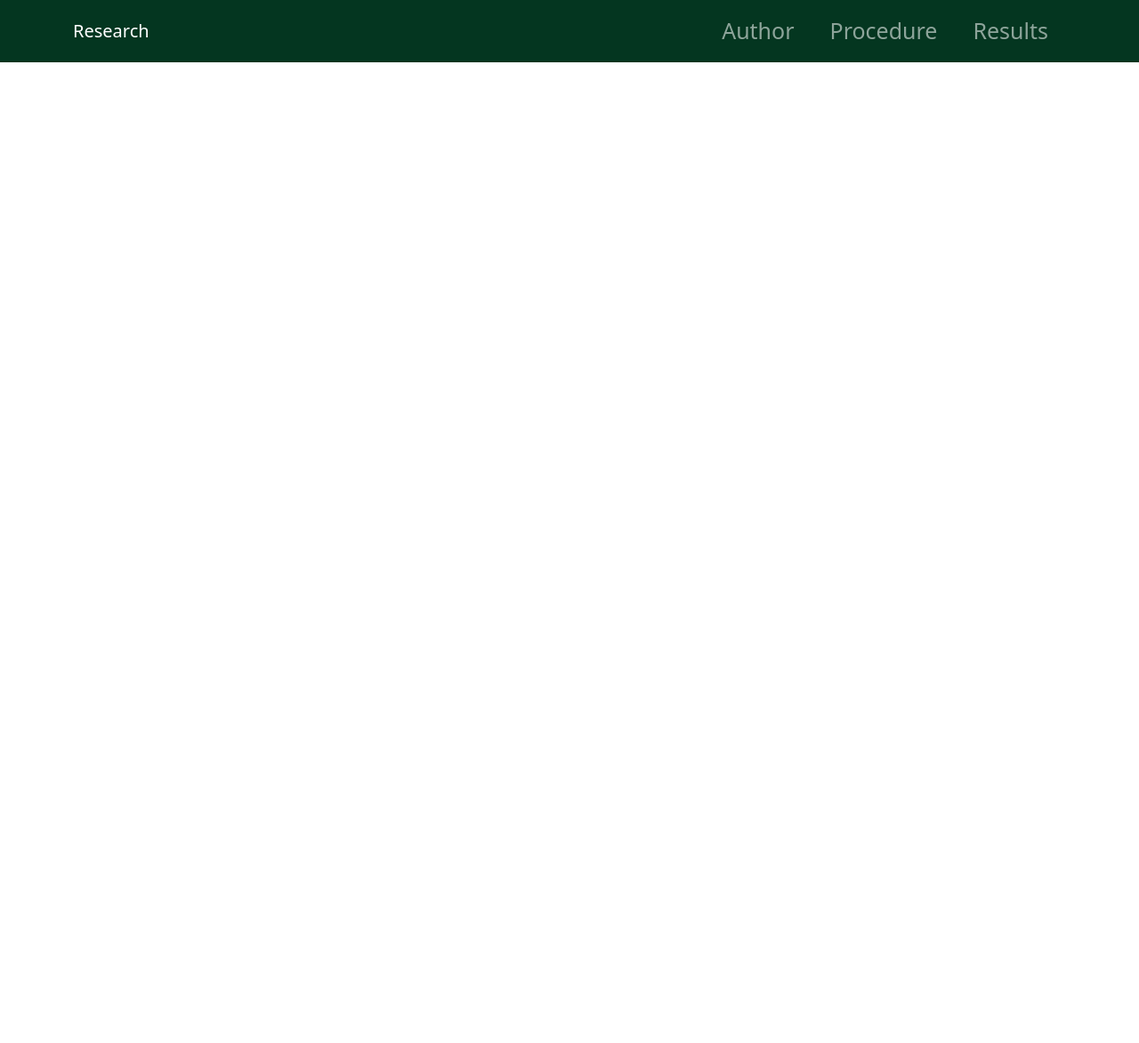
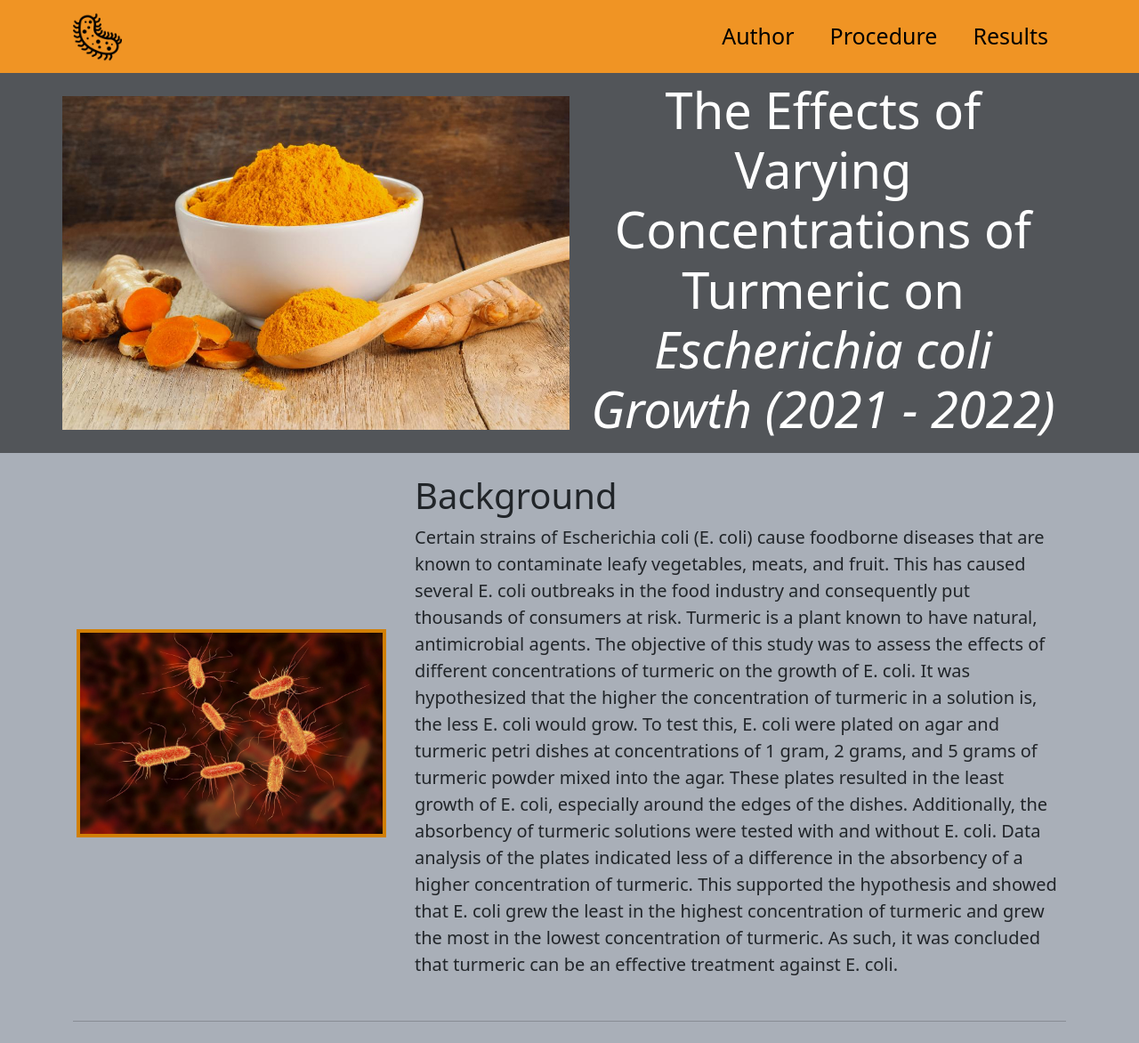
Before and after one commit to priyagokhale1/gokhaleSE2223, a plain HTML site: page lesson 1 bootstrap/index.html in a window 1280 px wide. Shown: the whole page at 89% size. Before the commit the page ends 800 px from the top, so only its background shows below. Drawn offline with nearby package versions, Linux system fonts and the light colour scheme.

Commit message:
images
images

```diff
--- a/lesson 1 bootstrap/index.html
+++ b/lesson 1 bootstrap/index.html
@@ -13,7 +13,9 @@
 <body>
     <nav class="navbar navbar-expand-lg navbar-dark nb-bg-color">
         <div class="container">
-            <a href="#" class="navbar-brand">Research</a>
+            <a href="#" class="navbar-brand">
+                <img src="./img/bacteria.png" height=55px width=55px id="bacteria" alt="BACTERIA" class="align-text-top">
+            </a>
 
             <!-- Hamburger Menu Button-->
             <button class="navbar-toggler" type="button" data-bs-toggle="collapse" data-bs-target="#navmenu">
@@ -41,15 +43,50 @@
     </nav>
 
     <!-- Showcase -->
-    <section class="showcase text-light p-2 text-center">
+    <section class="showcase test-light p-2 text-center" style="background-color:#525559">
         <div class="container">
             <div class="row">
-                <div class="col-sm-6 p-0 d-flex align-items-center">
-                    <img class="img-fluid" src="" alt="">
+                <div class="col-lg-6 p-0 d-flex align-items-center tojesse">
+                    <img class="img-fluid disappear" src="./img/tumeric.png" alt="Turmeric">
+                </div>
+                <div class="col-lg-6 p-0 d-flex align-items-center">
+                    <div class="container">
+                        <h1 class="display-4"><strong>The Effects of Varying Concentrations of Turmeric on <em>Escherichia coli Growth (2021 - 2022)</em></strong></h1>
+                    </div>
                 </div>
             </div>
         </div>
+    </section>
 
+    <div class="overview-part">
+    <!-- Overview -->
+    <section class="overview text-dark p-2 text-left" style="background-color: #a9afb8">
+        <div class="container">
+            <div class="row">
+                <div class="col-lg-4 d-flex align-items-center p-3">
+                    <img class="img-fluid bodimg border-color" src="./img/ecolibacteria.png" alt="Overview">
+                </div>
+                <div class="col-lg-8 p-3">
+                    <h1 class="ovPadLeft">Background</h1>
+                    <p class="lead overview-font ovPadLeft">Certain strains of Escherichia coli (E. coli) cause foodborne
+                        diseases that are known to contaminate leafy vegetables, meats, and fruit. This has caused several
+                        E. coli outbreaks in the food industry and consequently put thousands of consumers at risk.
+                        Turmeric is a plant known to have natural, antimicrobial agents. The objective of this study was
+                        to assess the effects of different concentrations of turmeric on the growth of E. coli. It was
+                        hypothesized that the higher the concentration of turmeric in a solution is, the less E. coli would
+                        grow. To test this, E. coli were plated on agar and turmeric petri dishes at concentrations of 1 gram,
+                        2 grams, and 5 grams of turmeric powder mixed into the agar. These plates resulted in the least growth
+                        of E. coli, especially around the edges of the dishes. Additionally, the absorbency of turmeric
+                        solutions were tested with and without E. coli. Data analysis of the plates indicated less of a
+                        difference in the absorbency of a higher concentration of turmeric. This supported the hypothesis
+                        and showed that E. coli grew the least in the highest concentration of turmeric and grew the most
+                        in the lowest concentration of turmeric. As such, it was concluded that turmeric can be an effective
+                        treatment against E. coli.
+                    </p>
+                </div>
+            </div>
+            <hr>
+        </div>
     </section>
 
     <script src="https://cdn.jsdelivr.net/npm/bootstrap@5.1.3/dist/js/bootstrap.bundle.min.js"
--- a/lesson 1 bootstrap/styles.css
+++ b/lesson 1 bootstrap/styles.css
@@ -1,6 +1,6 @@
 /* ------------ Class CSS ------------*/
 .nb-bg-color {
-    background-color: #043620
+    background-color: #f09424;
 }
 
 
@@ -10,6 +10,7 @@ a#nbMenuItem{
     font-size: 25px;
     padding-right: 20px;
     padding-left: 20px;
+    color: black;
 }
 
 
@@ -26,10 +27,10 @@ a#nbMenuItem{
     position: absolute;
     width: 100%;
     transform: scaleX(0);
-    height: 2px;
+    height: 3px;
     bottom: 0;
     left: 0;
-    background-color: #eae6e6;
+    background-color: #eb7f05;
     /*transform-origin: bottom right;*/
     transition: transform 0.35s ease-out;
 }
@@ -38,3 +39,11 @@ a#nbMenuItem{
     transform: scaleX(1);
     /*transform-origin: bottom left;*/
 }
+
+.display-4 {
+    color: white;
+}
+
+.overview .border-color {
+    border: 4px solid rgb(209, 127, 5);
+}
```
Also changed, not shown: lesson 1 bootstrap/img/bacteria.png (added), lesson 1 bootstrap/img/ecoli.png (added), lesson 1 bootstrap/img/ecolibacteria.png (added), lesson 1 bootstrap/img/tumeric.png (added), 3 other files.
